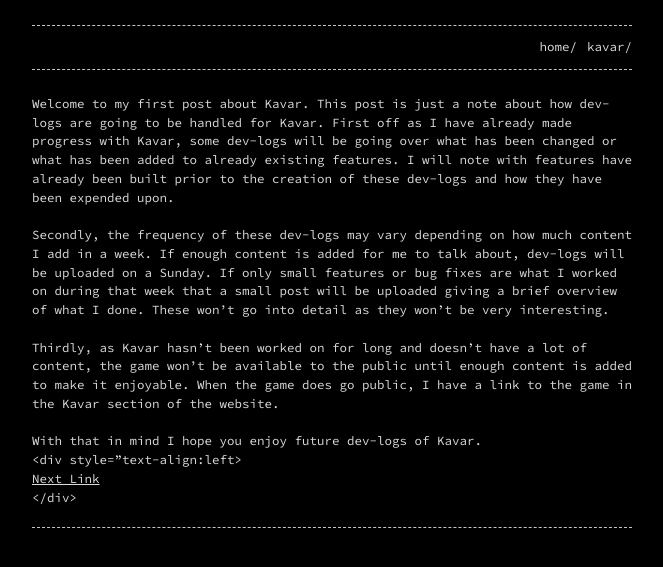
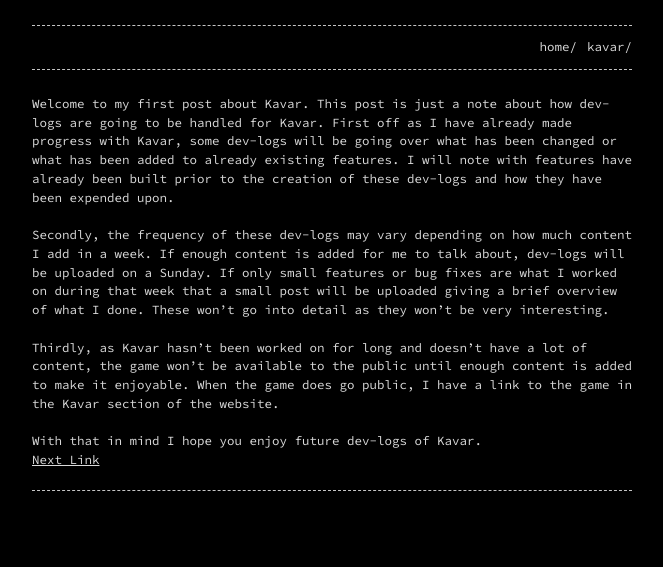
Before and after one commit to KyleS01/KyleS01.github.io, a Jekyll site: the page built from _posts/2020-6-10-Kavar Log 0.markdown, in a window 1280 px wide. Shown: the top 567 px of the page, without its empty margins (308-971 px from the left). Built offline with Jekyll 4.4.1, drawn with Linux system fonts in a browser that asks for light colours.

Commit message:
Update 2020-6-10-Kavar Log 0.markdown

```diff
--- a/_posts/2020-6-10-Kavar Log 0.markdown
+++ b/_posts/2020-6-10-Kavar Log 0.markdown
@@ -19,6 +19,6 @@ Thirdly, as Kavar hasn't been worked on for long and doesn't have a lot of conte
 
 With that in mind I hope you enjoy future dev-logs of Kavar.
 
-<div style="text-align:left>
+<div style="text-align:left">
 <a href="https://kyles01.github.io/kavar/2020/06/14/Kavar-Log-1.html">Next Link</a>
 </div>
```
